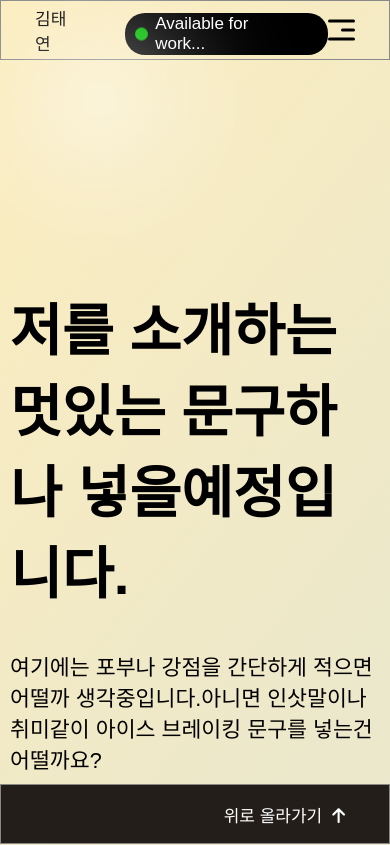
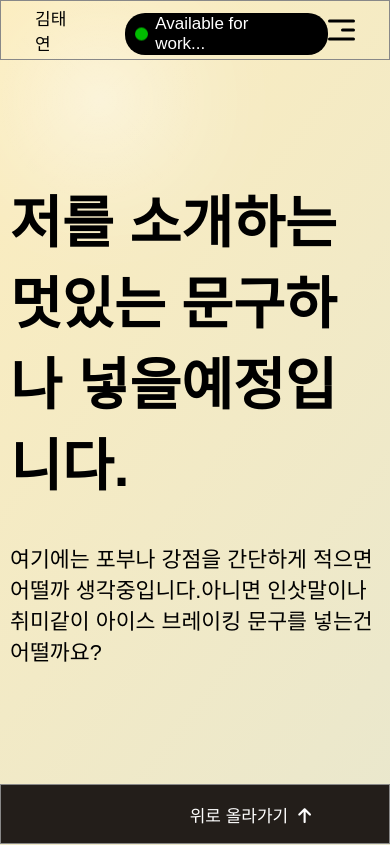
Before and after one commit to Erin2021/portfolio, a plain HTML site: page index.html in a window 390 px wide. Shown: the top 845 px of the page. Drawn offline with Linux system fonts and the light colour scheme; a web font is replaced by a local one.

Commit message:
반응형수정

```diff
--- a/index.html
+++ b/index.html
@@ -10,7 +10,6 @@
 </head>
 <body>
   <header>
-    <div class="cursor"></div>
     <div class="top">
       <div class="top-left">
         <p>김태연</p>
@@ -34,8 +33,6 @@
         </div>
       </div>
       <!--모바일메뉴끝-->
-
-
       <ul class="pc-menu">
         <li><a href="#section1">About</a></li>
         <li><a href="#section2">Publishing</a></li>
@@ -44,6 +41,9 @@
         <li><a href="#section5">Contact</a></li>
       </ul>
     </div>
+  </header>
+  <div id="layout">
+    <div class="cursor"></div>
     <div class="left">
       <p class="page-title">메인페이지</p>
       <p class="page">1 | 6</p>
@@ -57,7 +57,7 @@
     <div class="bottom">
       <a href="#">위로 올라가기<i class="fa-solid fa-arrow-up"></i></a>
     </div>
-  </header>
+  </div>
   <section id="section0" class="area">
     <div class="rel">
       <div class="greeting">
--- a/js/script.js
+++ b/js/script.js
@@ -1,8 +1,5 @@
-// common js
-// const bgColor = document.querySelector("header")
+// 🎈배경색 회전
 const bgColor = document.body
-
-//bgcolor rotate;
 let rotate=0;
 let color1 ="rgb(252, 237, 190)";
 let color2 ="rgb(175, 213, 252)";
@@ -25,45 +22,39 @@ function rotateColor(){
 };
 setInterval(rotateColor,50);
 
-//publishing 마우스호버시 이미지 나오게하기
+//🎈publishing-마우스호버시 이미지 나오게하기
 const preview = document.querySelector('.preview');
 const pbList = document.querySelectorAll('.publishing-con li')
-console.log(pbList)
 
 //리스트에 올리면 display 풀어줘
 pbList.forEach(list =>{
-  list.addEventListener('mouseenter',()=>{
+  list.addEventListener('mousemove',(e)=>{
     preview.style.display = "block";
     //그타겟의 데이터 셋을 받아옴
     //마우스는 따라움직이면 되니까 뭐
-    preview.style.top='0';
-    preview.style.left='0';
-
+    preview.style.top=`${e.screenY}px`;
+    preview.style.left=`${e.screenX}px`;
+    console.log(preview.style.top)
   });
   list.addEventListener('mouseleave',()=>{
     preview.style.display = "none";
   });
 })
 
-$(window).on('mousemove',function(e){
+$(window).on('mousemove ',function(e){
   $('.cursor').attr('style','top :'+(e.screenY-200)+'px;left:'+(e.screenX-100)+'px;');
 })
 
-//section full page scroll
+//🔥Jquery 부분
 $(document).ready(function(){
-
-  //모바일 메뉴눌렀을 때
+  //🎈모바일 햄버거 메뉴 눌렀을 때
   $('header .hamberger-menu').click((e)=>{
     (e).preventDefault();
     $('header .hamberger-menu').toggleClass('active');
     $('.subNav').toggleClass('active');
-    //헤더가 맨앞으로 오게해야함ㅠㅠ
-    $('header').css('z-index', 9998);
-
-
   })
 
-  //모바일 선택시 자동 닫기
+  //🎈모바일로 색션 선택시 자동 닫히기
   $('header .subNav').click(()=>{
     setTimeout(()=>{
       $('header .hamberger-menu').removeClass('active');
@@ -73,8 +64,11 @@ $(document).ready(function(){
 
 
 
-  //브라우저 높이 가져오기
+  //🎈🎈풀페이지 스크롤 이벤트
   let wh = $(window).height();
+  let a = 0;  //페이지번호
+	let area_n = $(".area").length;  //섹션개수
+	let wheel = true;
 
   /*브라우저 창 사이즈 변경___________ */
   $(window).resize(function(){
@@ -83,24 +77,18 @@ $(document).ready(function(){
     $("html,body").stop().animate({ scrollTop:wh*a },100);
   });
 
-  /* 탑메뉴&버튼 클릭______________________ */
+  /* 메뉴클릭______________________ */
   $("header .top ul li").click(function(){
     let num=$(this).index()+1;
     $("html,body").stop().animate({ scrollTop:wh*num });
   });
 
-
-
   /* 마우스휠__________________________ */
-  let a = 0;  //페이지번호
-	let area_n = $(".area").length;  //섹션개수
-	let wheel = true;
   $(".area").on("wheel",function(event) {
-    // console.log(event.originalEvent.deltaY);
-    const delta = event.originalEvent.deltaY / 50;
-    //wheel에서는 delta값이 50/-50으로 나옴
+    const delta = event.originalEvent.deltaY / Math.abs(event.originalEvent.deltaY);
     if (wheel) {
-      let n = $(this).index()-1;
+      let n = $(this).index()-2;
+      console.log(n)
       if(delta < 0) { //휠을 위로 돌렸다면
         a = n-1;
       }else{ //휠을 아래로 돌렸다면
@@ -115,12 +103,7 @@ $(document).ready(function(){
   });
 
 
-
-
-
-
-
-  /*스크롤이벤트______________________ */
+  //🎈스크롤 레이아웃 변화 이벤트
   $(window).scroll(function(){
     let sc = $(document).scrollTop();
 
@@ -130,15 +113,18 @@ $(document).ready(function(){
       title='메인페이지'
       titleEng='Main Page'
       $(".left .page-title").text(title);
+      $(".right .page-title").text(titleEng);
       $(".page").text(`${a} | 6`);
       $("header .top ul.pc-menu li").removeClass("active");
+      $('header, #layout').css({"color":"#000"});
+
     };
     if((sc>=wh) && (sc< wh*2-1)){
       a=2;
       title='프로필'
       titleEng='About'
       menuSelect();
-      //글씨하얗게칠하기
+      $('header, #layout').css({"color":"#fff"});
 
     };
     if((sc>=wh*2-1) && (sc<wh*3)){
@@ -146,6 +132,7 @@ $(document).ready(function(){
       title='웹 퍼블리싱'
       titleEng='Web Publishing'
       menuSelect();
+      $('header, #layout').css({"color":"#000"});
     };
     if((sc>=wh*3) &&(sc<wh*4)){
       a=4;
@@ -158,14 +145,21 @@ $(document).ready(function(){
       title='웹기획'
       titleEng='Web Planning'
       menuSelect();
-      $("header div.bottom").removeClass("active")
+      $("#layout div.bottom").removeClass("active")
+      if($(window).width()<=1200){
+        $("#layout div.bottom").css({"display":"none"})
+      }
     };
     if(sc>wh*5-1){
       a=6;
       title='연락처'
       titleEng='Contact'
       menuSelect();
-      $("header div.bottom").addClass("active")
+      if($(window).width()<=1200){
+        $("#layout div.bottom").css({"display":"flex"})
+      }
+
+      $("#layout div.bottom").addClass("active")
     };
   });
 
@@ -177,6 +171,8 @@ $(document).ready(function(){
   $("header .top ul.pc-menu li").eq(a-2).siblings().removeClass("active");
   }
 
+
+   //🎈마우스를 따라다니는 빛
   $(window).on('mousemove',function(e){
     $('.cursor').attr('style','top :'+(e.screenY-200)+'px;left:'+(e.screenX-100)+'px;');
   })
--- a/scss/layout.scss
+++ b/scss/layout.scss
@@ -29,6 +29,7 @@ $size-header:60rem;
 }
 
 @mixin headerRL{
+  pointer-events: none;
   top:0;
   padding:$size-header 0;
   width:$size-header;
@@ -63,29 +64,10 @@ body{
 }
 
 /*🎉✨header-setting____________________ */
-header{
-  width:100%;
-  height: 100vh;
-  font-size: min(1.3em, 20rem);
+header .top{
+  border: 1rem solid $color-gray;
+  z-index: 100;
   position:fixed;
-  &>div{
-    position:absolute;
-    border: 1rem solid $color-gray;
-    &.cursor{
-      border: none;
-      background:radial-gradient(rgb(255 255 255 /0.4),rgb(255 255 255 /0.0));
-      box-shadow: 0 0 100px rgb(255 255 255 /.3);
-      width:200px;
-      height:200px;
-      border-radius: 50%;
-      position:absolute;
-      top:0;
-      left:0;
-      z-index: 1;
-      pointer-events: none;
-    }
-
-    &.top{
   @include headerTB;
   top:0;
   .top-left{
@@ -203,6 +185,27 @@ header{
     }
   }
 }
+#layout{
+  width:100%;
+  height: 100vh;
+  font-size: min(1.3em, 20rem);
+  position:fixed;
+  &>div{
+    position:absolute;
+    border: 1rem solid $color-gray;
+    &.cursor{
+      border: none;
+      background:radial-gradient(rgb(255 255 255 /0.4),rgb(255 255 255 /0.0));
+      box-shadow: 0 0 100px rgb(255 255 255 /.3);
+      width:200rem;
+      height:200rem;
+      border-radius: 50%;
+      position:absolute;
+      top:0;
+      left:0;
+      z-index: 0;
+      pointer-events: none;
+    }
     &.left{
       @include headerRL;
       left:0;
@@ -250,13 +253,13 @@ header{
     }
   }
 }
+header,#layout{transition: 0.7s;}
 
 /*🎉✨common section-setting____________________ */
 section{
   width:100%;
   height: 100vh;
   @include flex;
-  z-index: -1;
   .rel{
     width:calc(100% - $size-header * 2);
     height: calc(100% - $size-header * 2);
@@ -347,11 +350,11 @@ section{
   flex-direction: column;
   row-gap: 50rem;
   .publishing-con{
-    overflow: hidden;
     position: relative;
     width:100%;
     height: 100%;
     .preview{
+      translate:-10% -140%;
       width:480rem;
       height: 280rem;
       background: gray;
--- a/scss/media.scss
+++ b/scss/media.scss
@@ -29,23 +29,30 @@
 
 /* 큰타블릿까지 가져야할 공통사항 */
 @media screen and (max-width:990px){
-  header div.top,header div.bottom{
+  div.top, div.bottom{
     padding:0 2em;
   }
 }
 /* 작은모니터까지 가져야할 공통사항*/
 @media screen and (max-width:1200px){
-  header{font-size: 17rem;}
-  header div.right,
-  header div.left{
-    display: none;
+  header, #layout{
+    font-size: 17rem;
+    div{
+      &.right,
+      &.left,
+      &.bottom{
+        display: none;
+      }
+      &.top{
+        ul.pc-menu{display: none;}
+        .hamberger-menu{
+          display: block;
+        }
+      }
+    }
   }
-  header div.top ul.pc-menu{display: none;}
-  header div.top .hamberger-menu{
-    display: block;
-  }
-
   section .rel{
     width:100%;
+    height: auto;
   }
 }
```
Also changed, not shown: css/layout.css, css/media.css. Lines whose indentation alone changed are shown as unchanged.
